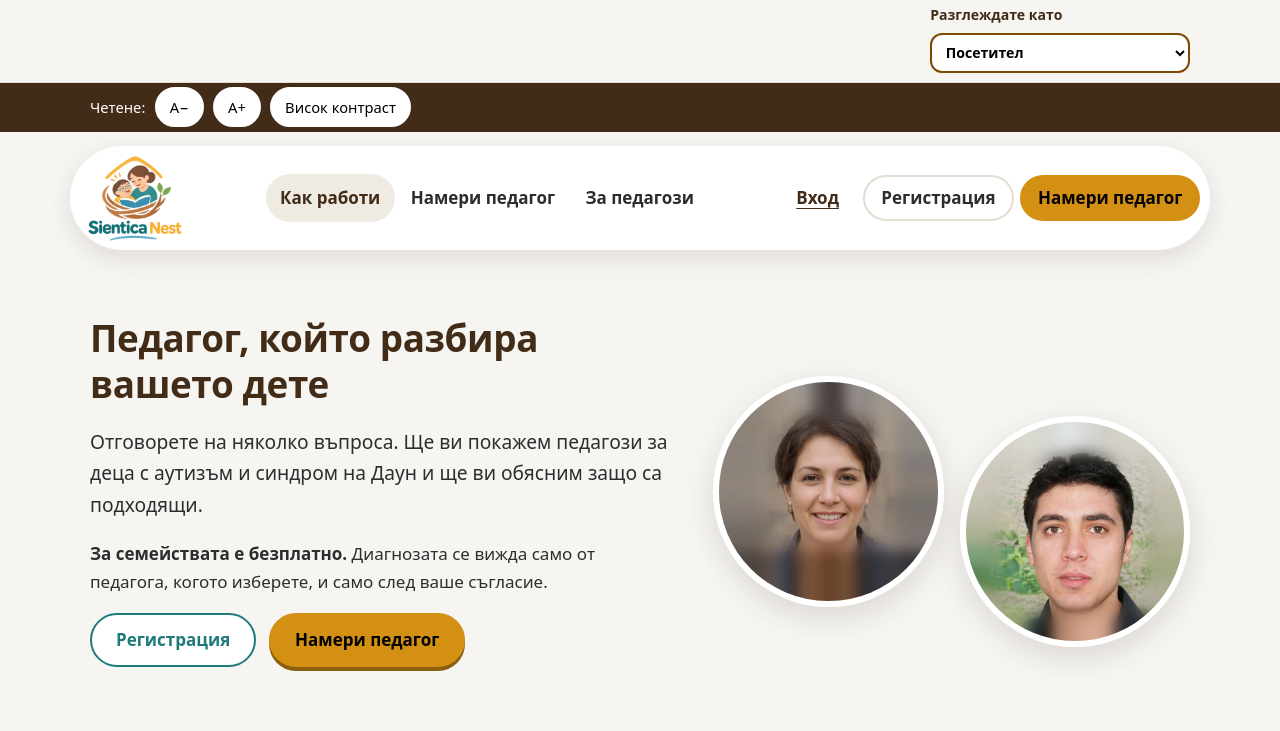
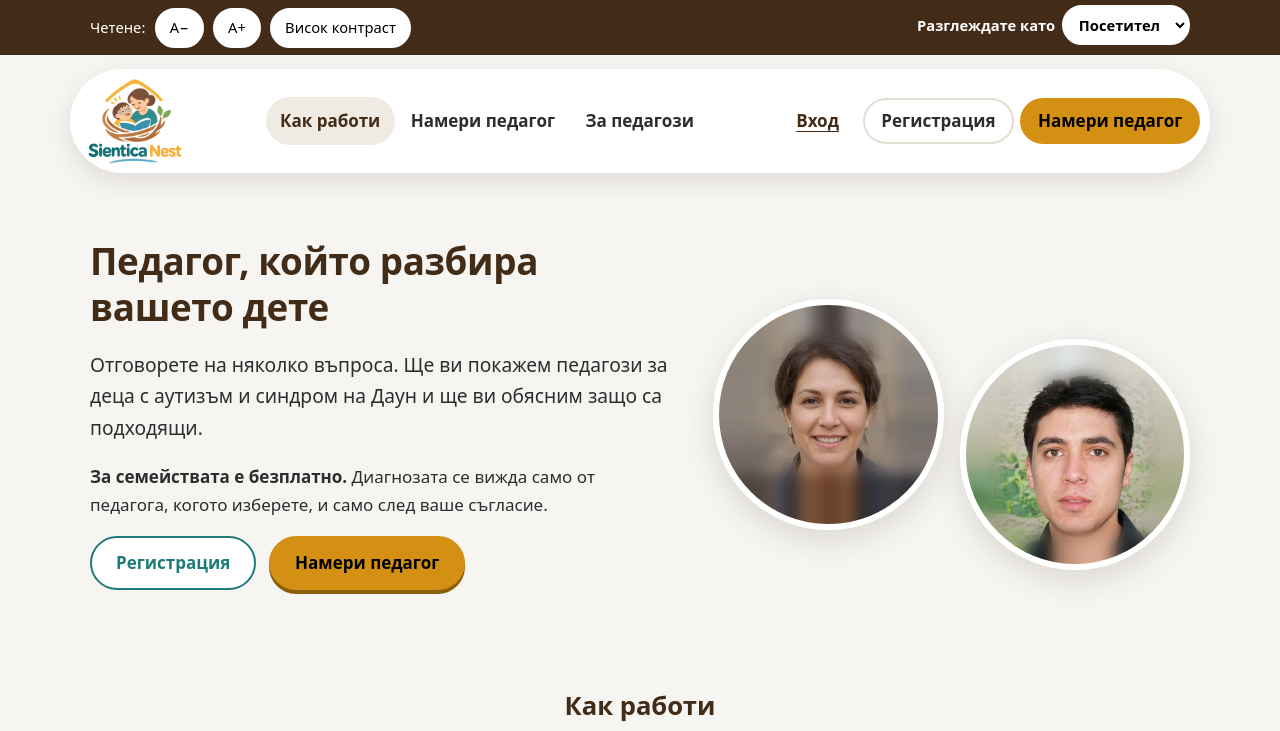
Before and after one commit to antontoshev-code/teacher-children-platform, a plain HTML site: page prototype/index.html in a window 1280 px wide. Shown: the top 731 px of the page. Drawn offline with Linux system fonts and the light colour scheme.

Commit message:
Move the role switcher into the reading-controls bar
Co-Authored-By: Claude Haiku 5.5 <noreply@anthropic.com>

```diff
--- a/prototype/css/style.css
+++ b/prototype/css/style.css
@@ -49,6 +49,8 @@ a:hover{color:var(--brown)}
 .role-pick select{font:inherit;min-height:40px;border-radius:12px;border:2px solid #7a4a00;padding:.2rem .6rem;background:#fff;color:#000}
 .a11y-bar{background:var(--brown);color:#fff;font-size:.92rem}
 .a11y-bar .wrap{display:flex;gap:.6rem;align-items:center;flex-wrap:wrap;padding-top:.3rem;padding-bottom:.3rem}
+.a11y-bar .role-pick{margin-left:auto;display:inline-flex;gap:.4rem;align-items:center;white-space:nowrap;font-weight:600;color:#fff}
+.a11y-bar .role-pick select{width:auto;max-width:none;min-height:40px;border-radius:999px;border:2px solid #fff;padding:.2rem .7rem;background:#fff;color:#000;font:inherit}
 .a11y-bar button{background:#fff;color:#000;border:2px solid #fff;border-radius:999px;padding:.25rem .8rem;font:inherit;min-height:40px;cursor:pointer}
 .a11y-bar button[aria-pressed="true"]{background:var(--amber);border-color:var(--amber)}
 
--- a/prototype/js/layout.js
+++ b/prototype/js/layout.js
@@ -36,15 +36,14 @@ function unreadCount(){
       <a class="pill ghost" href="inbox.html">Съобщения${un?` <span class="badge" aria-label="${un} непрочетени">${un}</span>`:""}</a>
       <button class="pill text" type="button" id="logout">Изход</button>`;
   }
-  const bar=`<div class="demo-bar"><div class="wrap">
-    <label class="role-pick">Разглеждате като <select id="role" aria-label="Разглеждате като">${Object.entries(ROLES).map(([k,v])=>`<option value="${k}"${k===r?" selected":""}>${v}</option>`).join("")}</select></label></div></div>`;
+  const roleSel=`<label class="role-pick">Разглеждате като <select id="role">${Object.entries(ROLES).map(([k,v])=>`<option value="${k}"${k===r?" selected":""}>${v}</option>`).join("")}</select></label>`;
   const top=`<a class="skip" href="#main">Към основното съдържание</a>
-  ${bar}
-  <div class="a11y-bar" role="region" aria-label="Настройки за четене"><div class="wrap">
+  <div class="a11y-bar" role="region" aria-label="Настройки на страницата"><div class="wrap">
     <span>Четене:</span>
     <button type="button" id="fs-dec" aria-label="По-малък текст">A−</button>
     <button type="button" id="fs-inc" aria-label="По-голям текст">A+</button>
     <button type="button" id="hc" aria-pressed="false">Висок контраст</button>
+    ${roleSel}
   </div></div>
   <header class="site"><div class="wrap head">
     <a class="logo" href="index.html"><img src="img/logo.webp" alt="Sientica Nest" width="320" height="256"></a>
```
